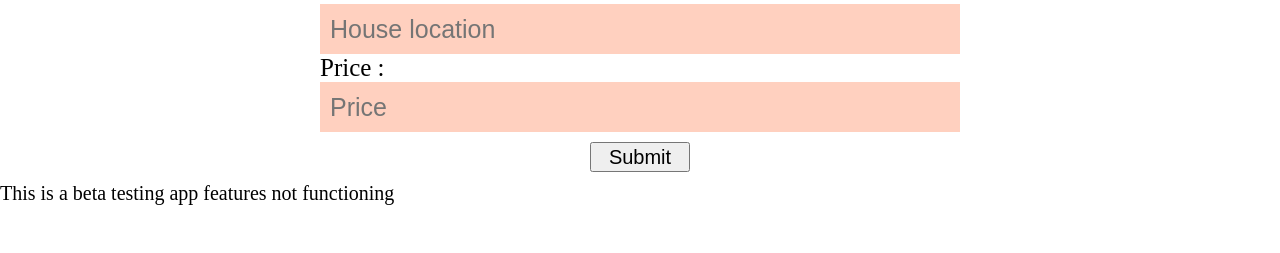
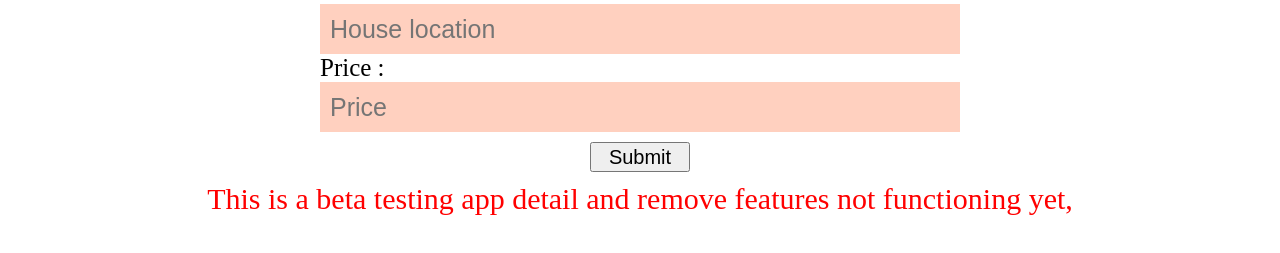
Before and after one commit to Br1an254/REALTORS-CONNECT, a plain HTML site: page index.html in a window 1280 px wide. Shown: the part 93-346 px from the top of the page. Drawn offline with Linux system fonts and the light colour scheme; no server answers.

Commit message:
initial commit version 5

```diff
--- a/index.css
+++ b/index.css
@@ -3,6 +3,12 @@
     margin: 0;
     box-sizing: border-box;
     font-size: 20px;
+}
+
+.alert-message {
+    margin: auto;
+    font-size: 1.5rem;
+    color: red;
 }
 
 body {
--- a/index.html
+++ b/index.html
@@ -41,9 +41,11 @@
 
           <!-- button -->
           <button id="form-button" class="form-button">Submit</button>
-          </div>
+        </div>
 
-          <p class="alert-message">This is a beta testing app features not functioning</p>
+        <p class="alert-message">
+          This is a beta testing app detail and remove features not functioning yet,
+        </p>
         <!-- main content container -->
         <main class="container" id="container"></main>
         <!-- main content container -->
```
